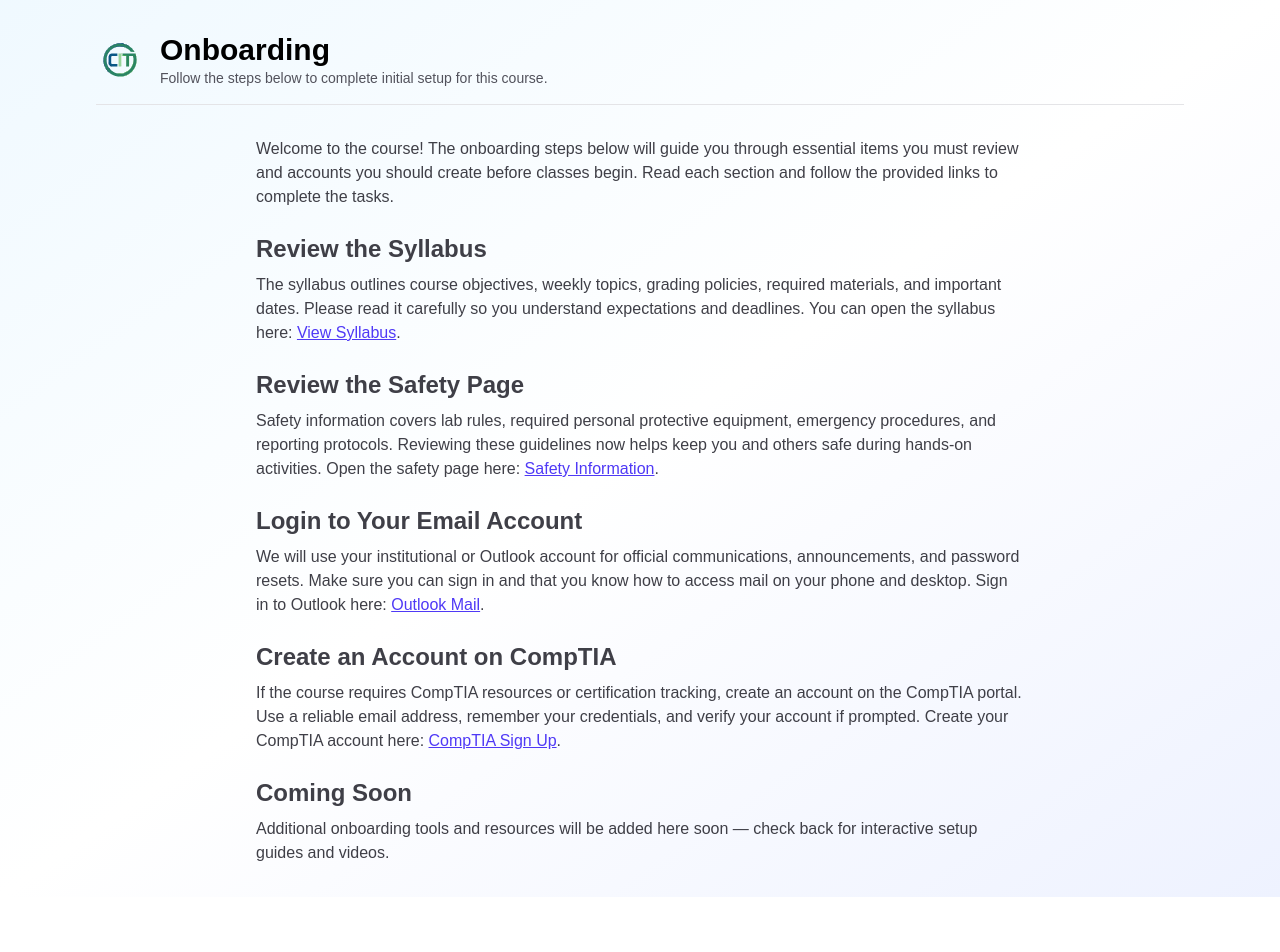
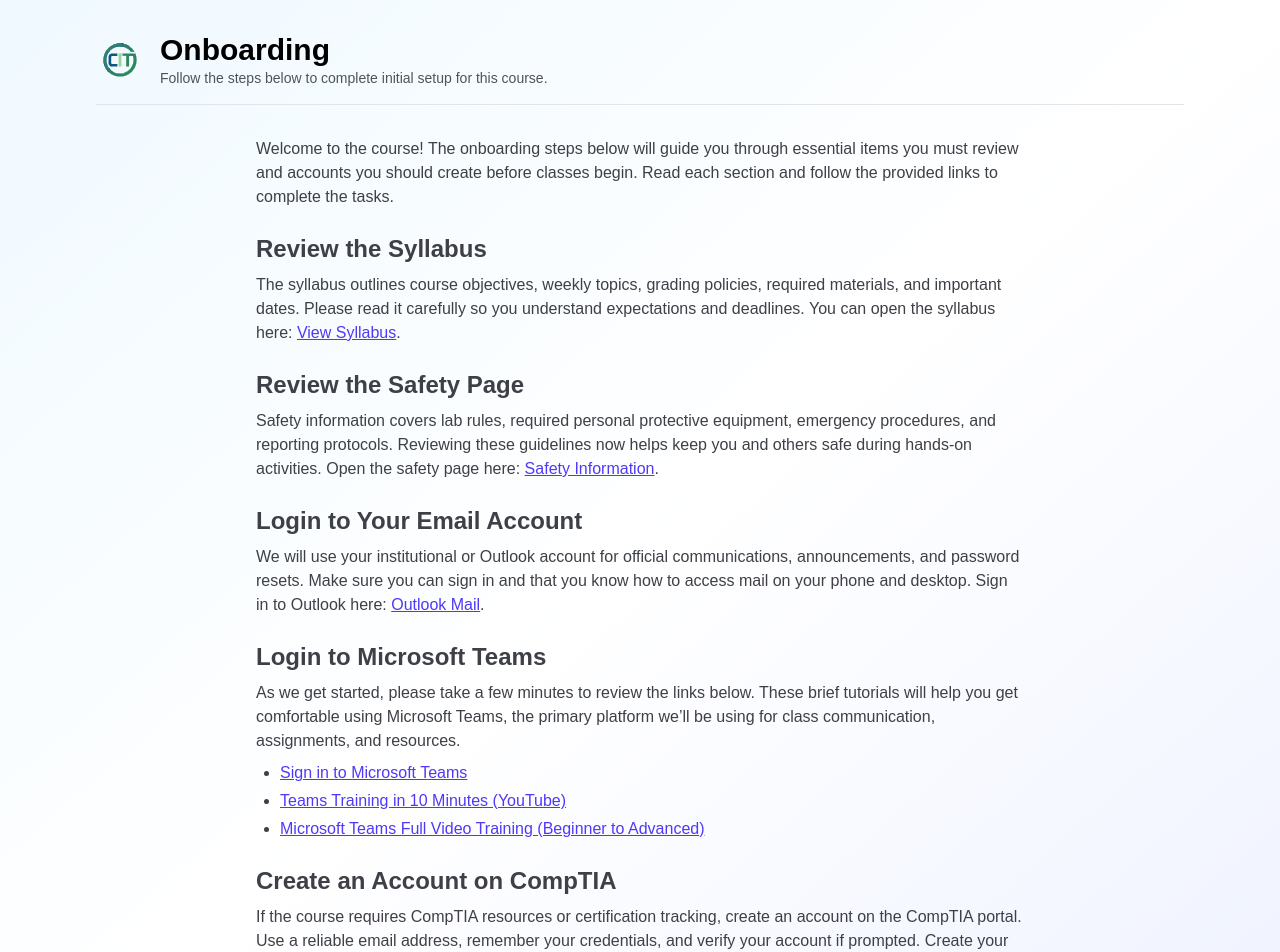
Before and after one commit to Capttech/tcatwebserver, a Next.js app: page /onboarding in a window 1280 px wide. Shown: the top 952 px of the page. Before the commit the page ends 897 px from the top, so only its background shows below. Built offline with nearby package versions, Linux system fonts and the light colour scheme.

Commit message:
update onboarding

```diff
--- a/app/onboarding/page.tsx
+++ b/app/onboarding/page.tsx
@@ -38,6 +38,25 @@ export default function OnboardingPage(): JSX.Element {
           </section>
 
           <section>
+            <h2 className="text-2xl font-semibold">Login to Microsoft Teams</h2>
+            <p className="mt-2">
+              As we get started, please take a few minutes to review the links below. These brief tutorials will help you get comfortable using Microsoft Teams, the primary platform we’ll be using for class communication, assignments, and resources.
+            </p>
+
+            <ul className="list-disc ml-6 mt-2 space-y-1">
+              <li className="mt-2">
+                <a href="https://www.microsoft.com/en-us/microsoft-teams/log-in" target="_blank" rel="noreferrer" className="text-indigo-600 underline">Sign in to Microsoft Teams</a>
+              </li>
+              <li>
+                <a href="https://www.youtube.com/watch?v=voZE-xwK1gE" target="_blank" rel="noreferrer" className="text-indigo-600 underline">Teams Training in 10 Minutes (YouTube)</a>
+              </li>
+              <li>
+                <a href="https://support.microsoft.com/en-us/teams" target="_blank" rel="noreferrer" className="text-indigo-600 underline">Microsoft Teams Full Video Training (Beginner to Advanced)</a>
+              </li>
+            </ul>
+          </section>
+
+          <section>
             <h2 className="text-2xl font-semibold">Create an Account on CompTIA</h2>
             <p className="mt-2">
               If the course requires CompTIA resources or certification tracking, create an account on the CompTIA portal. Use a reliable email address, remember your credentials, and verify your account if prompted. Create your CompTIA account here: <a href="https://login.comptia.org/home" target="_blank" rel="noreferrer" className="text-indigo-600 underline">CompTIA Sign Up</a>.
```
